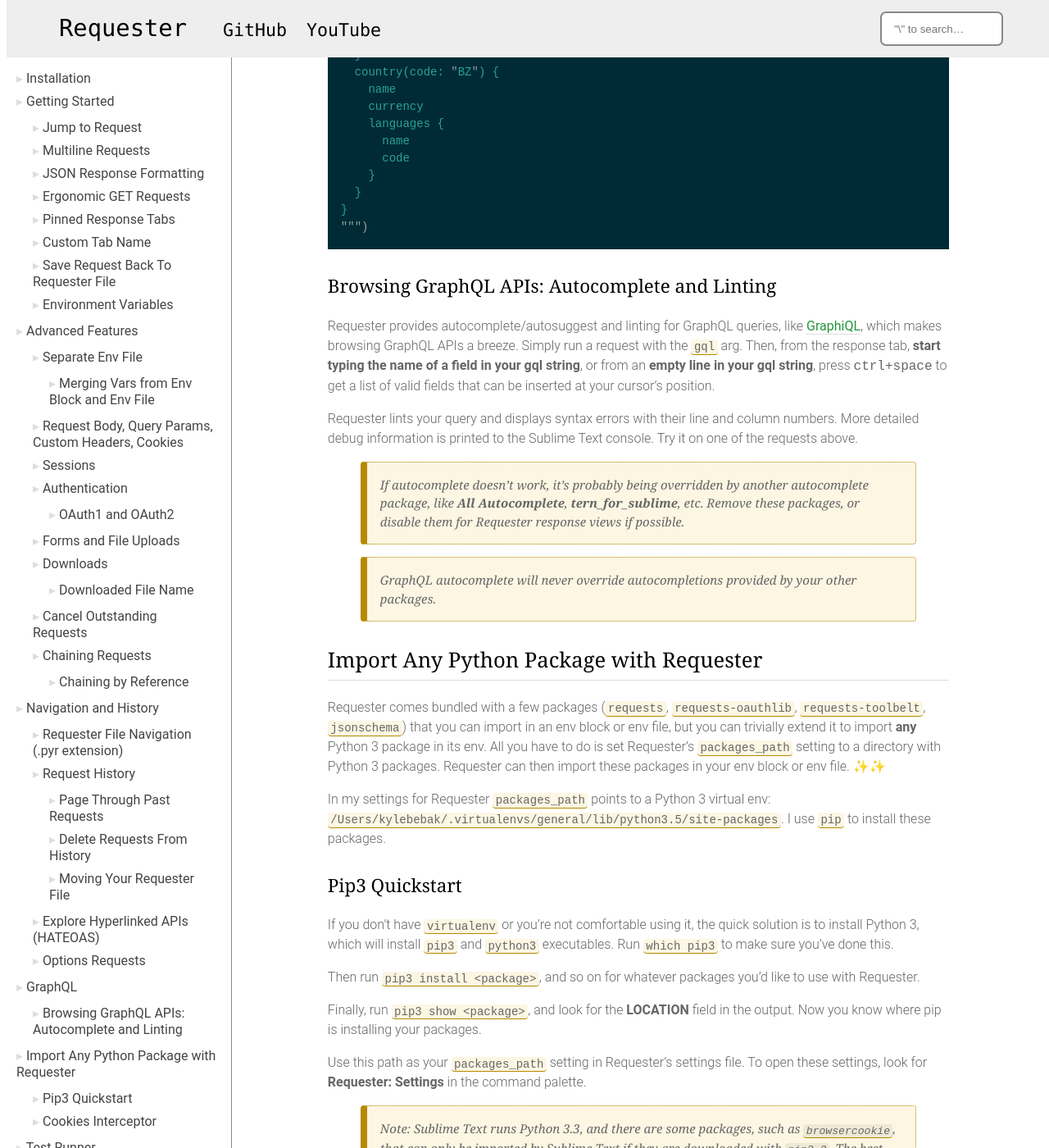
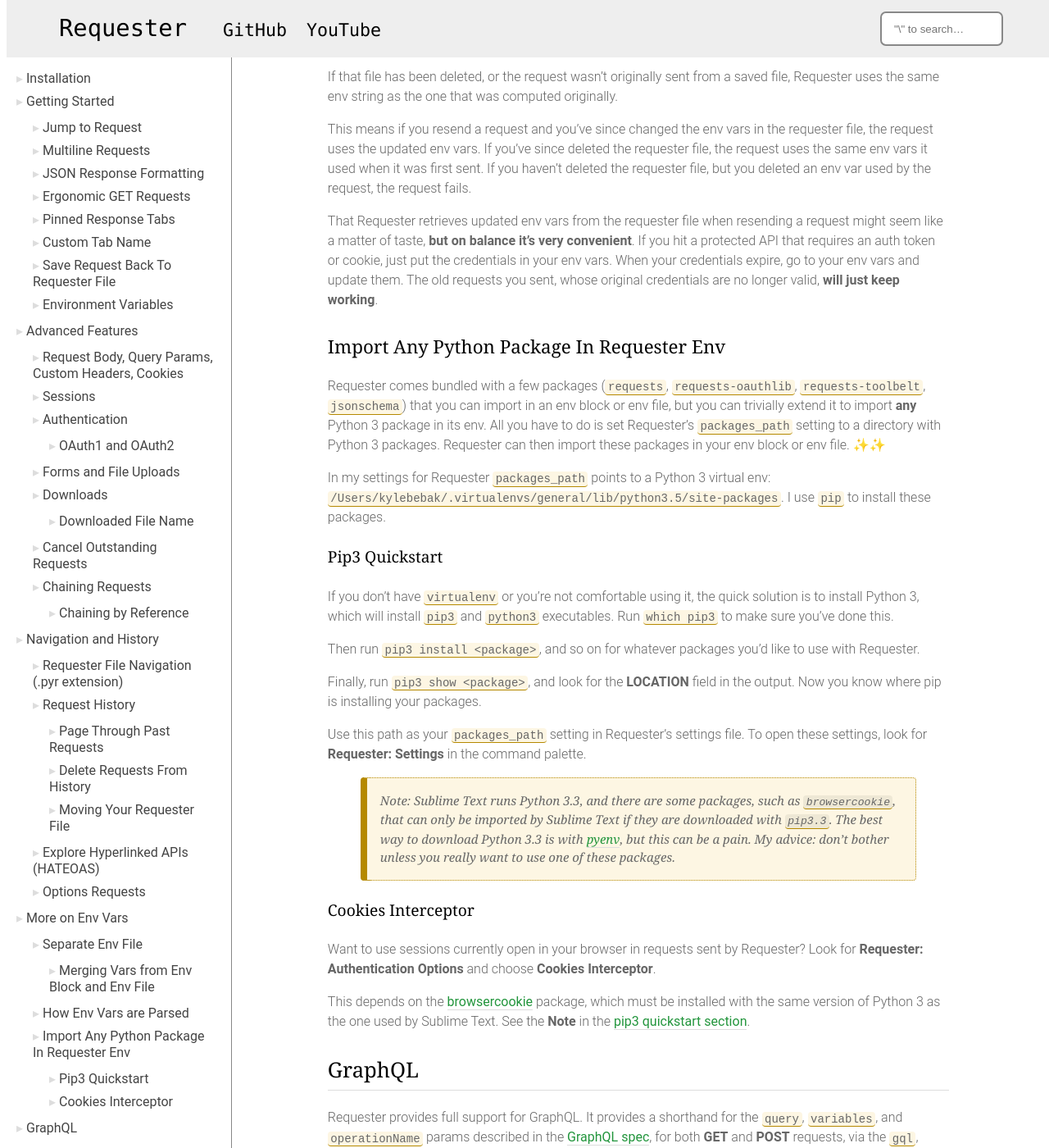
Before and after one commit to kylebebak/Requester, a Jekyll site: the page built from docs/index.html, in a window 1280 px wide and 1400 px high, scrolled down 13853 px. Shown: the whole window at 82% size. Built offline with Jekyll 4.4.1, drawn with Linux system fonts in a browser that asks for light colours; comment, search, counter and statistics services are not loaded; some of the changed text lies outside the part shown.

Commit message:
Updates README with env vars info and RequesterUrlOptionsCommand

```diff
--- a/docs/_content/body.md
+++ b/docs/_content/body.md
@@ -132,63 +132,6 @@
 
 ## Advanced Features
 Find out what makes Requester really special. In the future if you need to refresh your memory, just press <kbd>shift+cmd+p</kbd> to open the command palette, and type __Requester__.
-
-
-### Separate Env File
-Requester can save and source your env vars from a separate env file. To do this, first you want to save your requester file. This way you can use a __relative path__ from your requester file to your env file, which is convenient. Save it with any name, but use the `.pyr` extension. `requester.pyr` is fine. More on the `.pyr` extension later.
-
-Next, save a file with the name `requester_env.py` in the same directory as `requester.pyr`, and add an env var to it.
-
-~~~py
-base_url = 'https://jsonplaceholder.typicode.com'
-~~~
-
-Finally, define the path of your `env_file` in your requester file like so:
-
-~~~py
-env_file = 'requester_env.py'
-
-get(base_url + '/albums')
-post(base_url + '/albums')
-~~~
-
-Requester will now look for the env file at the path `requester_env.py`, which is relative to the location of the requester file. You can change this path to any relative path you want, e.g. `relative/path/to/env.py`. You can also use an __absolute path__ to the env vars file if you want.
-
-
-#### Merging Vars from Env Block and Env File
-Is totally fine!
-
-Why? If you're working on a team, your requester file should probably be in version control. Static env vars can be defined in the env block of your requester file.
-
-Dynamic env vars, like a `base_url` that might point to staging one minute and production the next, can be defined in an env file. Put the env file in your `.gitignore`. This way devs can tweak their envs without making useless commits or stepping on each other's toes.
-
-What if a var has the same name in the env block and the env file: which one takes precedence? This depends on where you put your __env block__ and the `env_file` line in your requester file. Check out the examples below:
-
-~~~py
-env_file = 'vars.py'
-
-###env
-base_url = 'https://jsonplaceholder.typicode.com'
-###env
-
-get(base_url + '/albums')
-~~~
-
-vs...
-
-~~~py
-###env
-base_url = 'https://jsonplaceholder.typicode.com'
-###env
-
-env_file = 'vars.py'
-
-get(base_url + '/albums')
-~~~
-
-In the first example, because `env_file` is declared __before__ the env block, the vars in the env block override any identically named vars in the env file.
-
-In the second example, because `env_file` is declared __after__ the env block, the reverse is true. The vars in the env file override any identically named vars in the env block.
 
 
 ### Request Body, Query Params, Custom Headers, Cookies
@@ -443,6 +386,109 @@
 Want to see which HTTP verbs a given endpoint accepts? Send an `OPTIONS` request to the endpoint. Requester makes this ridiculously easy -- from a response tab, just press <kbd>ctrl+o</kbd> (<kbd>cmd+o</kbd> on macOS).
 
 
+## More on Env Vars
+Env vars are one of Requester's most powerful features. This section explains everything you can do with them, and how they work in detail.
+
+
+### Separate Env File
+Requester can save and source your env vars from a separate env file. To do this, first you want to save your requester file. This way you can use a __relative path__ from your requester file to your env file, which is convenient. Save it with any name (using the `.pyr` extension of course). `requester.pyr` is fine.
+
+Next, save a file with the name `requester_env.py` in the same directory as `requester.pyr`, and add an env var to it.
+
+~~~py
+base_url = 'https://jsonplaceholder.typicode.com'
+~~~
+
+Finally, define the path of your `env_file` in your requester file like so:
+
+~~~py
+env_file = 'requester_env.py'
+
+get(base_url + '/albums')
+post(base_url + '/albums')
+~~~
+
+Requester will now look for the env file at the path `requester_env.py`, which is relative to the location of the requester file. You can change this path to any relative path you want, e.g. `relative/path/to/env.py`. You can also use an __absolute path__ to the env vars file if you want.
+
+
+#### Merging Vars from Env Block and Env File
+Is totally fine!
+
+Why? If you're working on a team, you might want you requester file in version control. Static env vars can be defined in the env block of your requester file.
+
+Dynamic env vars, like a `base_url` that could point to staging one minute and production the next, can be defined in an env file. Put the env file in your `.gitignore`. This way devs can tweak their envs without making useless commits or stepping on each other's toes.
+
+What if a var has the same name in the env block and the env file: which one takes precedence? This depends on where you put your __env block__ and the `env_file` line in your requester file. Check out the examples below:
+
+~~~py
+env_file = 'vars.py'
+
+###env
+base_url = 'https://jsonplaceholder.typicode.com'
+###env
+
+get(base_url + '/albums')
+~~~
+
+vs...
+
+~~~py
+###env
+base_url = 'https://jsonplaceholder.typicode.com'
+###env
+
+env_file = 'vars.py'
+
+get(base_url + '/albums')
+~~~
+
+In the first example, because `env_file` is declared __before__ the env block, the vars in the env block override any identically named vars in the env file.
+
+In the second example, because `env_file` is declared __after__ the env block, the reverse is true. The vars in the env file override any identically named vars in the env block.
+
+
+### How Env Vars are Parsed
+If env vars aren't behaving the way you expected, or you just want to know how Requester computes an env before requests are run, read on.
+
+Requester computes an env by evaluating an env string, which is the concatenation of an env block and the contents of an env file.
+
+If the request is sent from a normal view, Requester tries to get the env string from the contents of the view (which is exactly what you'd expect).
+
+---
+
+If the request is resent from a response tab, Requester tries to get the env string from the requester file from which the request was originally sent.
+
+If that file has been deleted, or the request wasn't originally sent from a saved file, Requester uses the same env string as the one that was computed originally.
+
+This means if you resend a request and you've since changed the env vars in the requester file, the request uses the updated env vars. If you've since deleted the requester file, the request uses the same env vars it used when it was first sent. If you haven't deleted the requester file, but you deleted an env var used by the request, the request fails.
+
+That Requester retrieves updated env vars from the requester file when resending a request might seem like a matter of taste, __but on balance it's very convenient__. If you hit a protected API that requires an auth token or cookie, just put the credentials in your env vars. When your credentials expire, go to your env vars and update them. The old requests you sent, whose original credentials are no longer valid, __will just keep working__.
+
+
+### Import Any Python Package In Requester Env
+Requester comes bundled with a few packages (`requests`, `requests-oauthlib`, `requests-toolbelt`, `jsonschema`) that you can import in an env block or env file, but you can trivially extend it to import __any__ Python 3 package in its env. All you have to do is set Requester's `packages_path` setting to a directory with Python 3 packages. Requester can then import these packages in your env block or env file. ✨✨
+
+In my settings for Requester `packages_path` points to a Python 3 virtual env: `/Users/kylebebak/.virtualenvs/general/lib/python3.5/site-packages`. I use `pip` to install these packages.
+
+
+#### Pip3 Quickstart
+If you don't have `virtualenv` or you're not comfortable using it, the quick solution is to install Python 3, which will install `pip3` and `python3` executables. Run `which pip3` to make sure you've done this.
+
+Then run `pip3 install <package>`, and so on for whatever packages you'd like to use with Requester.
+
+Finally, run `pip3 show <package>`, and look for the __LOCATION__ field in the output. Now you know where pip is installing your packages.
+
+Use this path as your `packages_path` setting in Requester's settings file. To open these settings, look for __Requester: Settings__ in the command palette.
+
+>Note: Sublime Text runs Python 3.3, and there are some packages, such as `browsercookie`, that can only be imported by Sublime Text if they are downloaded with `pip3.3`. The best way to download Python 3.3 is with [pyenv](https://gist.github.com/Bouke/11261620), but this can be a pain. My advice: don't bother unless you really want to use one of these packages.
+
+
+#### Cookies Interceptor
+Want to use sessions currently open in your browser in requests sent by Requester? Look for __Requester: Authentication Options__ and choose __Cookies Interceptor__.
+
+This depends on the [browsercookie](https://bitbucket.org/richardpenman/browsercookie) package, which must be installed with the same version of Python 3 as the one used by Sublime Text. See the __Note__ in the [pip3 quickstart section](#pip3-quickstart).
+
+
 ## GraphQL
 Requester provides full support for GraphQL. It provides a shorthand for the `query`, `variables`, and `operationName` params described in the [GraphQL spec](http://graphql.org/learn/serving-over-http/), for both __GET__ and __POST__ requests, via the `gql`, `gqlv`, `gqlo` kwargs.
 
@@ -478,30 +524,6 @@
 >If autocomplete doesn't work, it's probably being overridden by another autocomplete package, like __All Autocomplete__, __tern_for_sublime__, etc. Remove these packages, or disable them for Requester response views if possible.
 
 >GraphQL autocomplete will never override autocompletions provided by your other packages.
-
-
-## Import Any Python Package with Requester
-Requester comes bundled with a few packages (`requests`, `requests-oauthlib`, `requests-toolbelt`, `jsonschema`) that you can import in an env block or env file, but you can trivially extend it to import __any__ Python 3 package in its env. All you have to do is set Requester's `packages_path` setting to a directory with Python 3 packages. Requester can then import these packages in your env block or env file. ✨✨
-
-In my settings for Requester `packages_path` points to a Python 3 virtual env: `/Users/kylebebak/.virtualenvs/general/lib/python3.5/site-packages`. I use `pip` to install these packages.
-
-
-### Pip3 Quickstart
-If you don't have `virtualenv` or you're not comfortable using it, the quick solution is to install Python 3, which will install `pip3` and `python3` executables. Run `which pip3` to make sure you've done this.
-
-Then run `pip3 install <package>`, and so on for whatever packages you'd like to use with Requester.
-
-Finally, run `pip3 show <package>`, and look for the __LOCATION__ field in the output. Now you know where pip is installing your packages.
-
-Use this path as your `packages_path` setting in Requester's settings file. To open these settings, look for __Requester: Settings__ in the command palette.
-
->Note: Sublime Text runs Python 3.3, and there are some packages, such as `browsercookie`, that can only be imported by Sublime Text if they are downloaded with `pip3.3`. The best way to download Python 3.3 is with [pyenv](https://gist.github.com/Bouke/11261620), but this can be a bit of pain. My advice: don't bother unless you really want to use one of these packages.
-
-
-### Cookies Interceptor
-Want to use sessions currently open in your browser in requests sent by Requester? Look for __Requester: Authentication Options__ and choose __Cookies Interceptor__.
-
-This depends on the [browsercookie](https://bitbucket.org/richardpenman/browsercookie) package, which must be installed with the same version of Python 3 as the one used by Sublime Text. See the __Note__ in the [pip3 quickstart section](#pip3-quickstart).
 
 
 ## Test Runner
--- a/docs/_content/toc.md
+++ b/docs/_content/toc.md
@@ -29,11 +27,15 @@
     * [Moving Your Requester File](#moving-your-requester-file)
   + [Explore Hyperlinked APIs (HATEOAS)](#explore-hyperlinked-apis-hateoas)
   + [Options Requests](#options-requests)
+- [More on Env Vars](#more-on-env-vars)
+  + [Separate Env File](#separate-env-file)
+    * [Merging Vars from Env Block and Env File](#merging-vars-from-env-block-and-env-file)
+  + [How Env Vars are Parsed](#how-env-vars-are-parsed)
+  + [Import Any Python Package In Requester Env](#import-any-python-package-in-requester-env)
+    * [Pip3 Quickstart](#pip3-quickstart)
+    * [Cookies Interceptor](#cookies-interceptor)
 - [GraphQL](#graphql)
   + [Browsing GraphQL APIs: Autocomplete and Linting](#browsing-graphql-apis-autocomplete-and-linting)
-- [Import Any Python Package with Requester](#import-any-python-package-with-requester)
-  + [Pip3 Quickstart](#pip3-quickstart)
-  + [Cookies Interceptor](#cookies-interceptor)
 - [Test Runner](#test-runner)
   + [Custom Validation Functions](#custom-validation-functions)
   + [Making Assertions About Response Structure](#making-assertions-about-response-structure)
```
Also changed, not shown: other parts of docs/_content/toc.md (+0 -2 lines), commands/request.py (+13 -12 lines).
